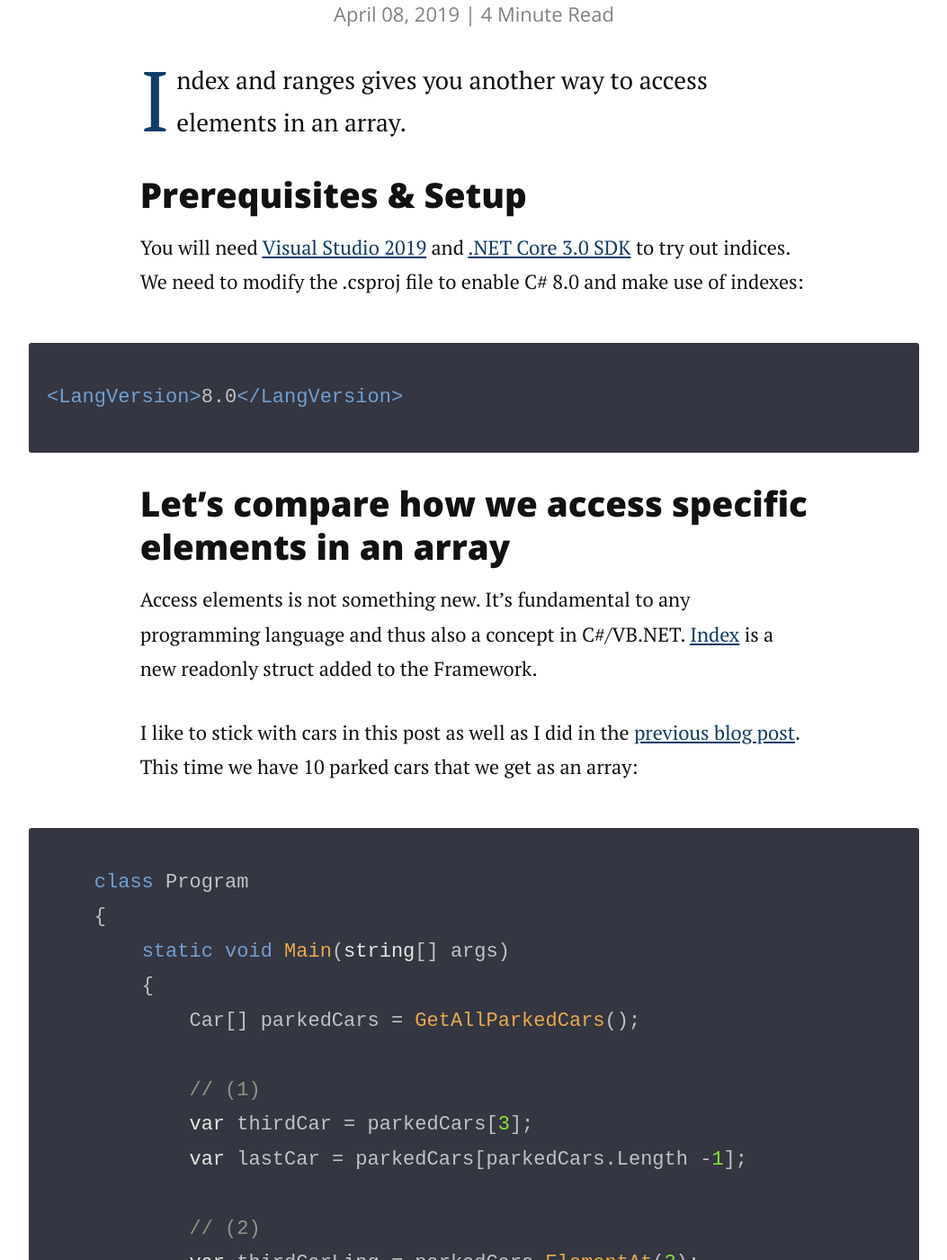
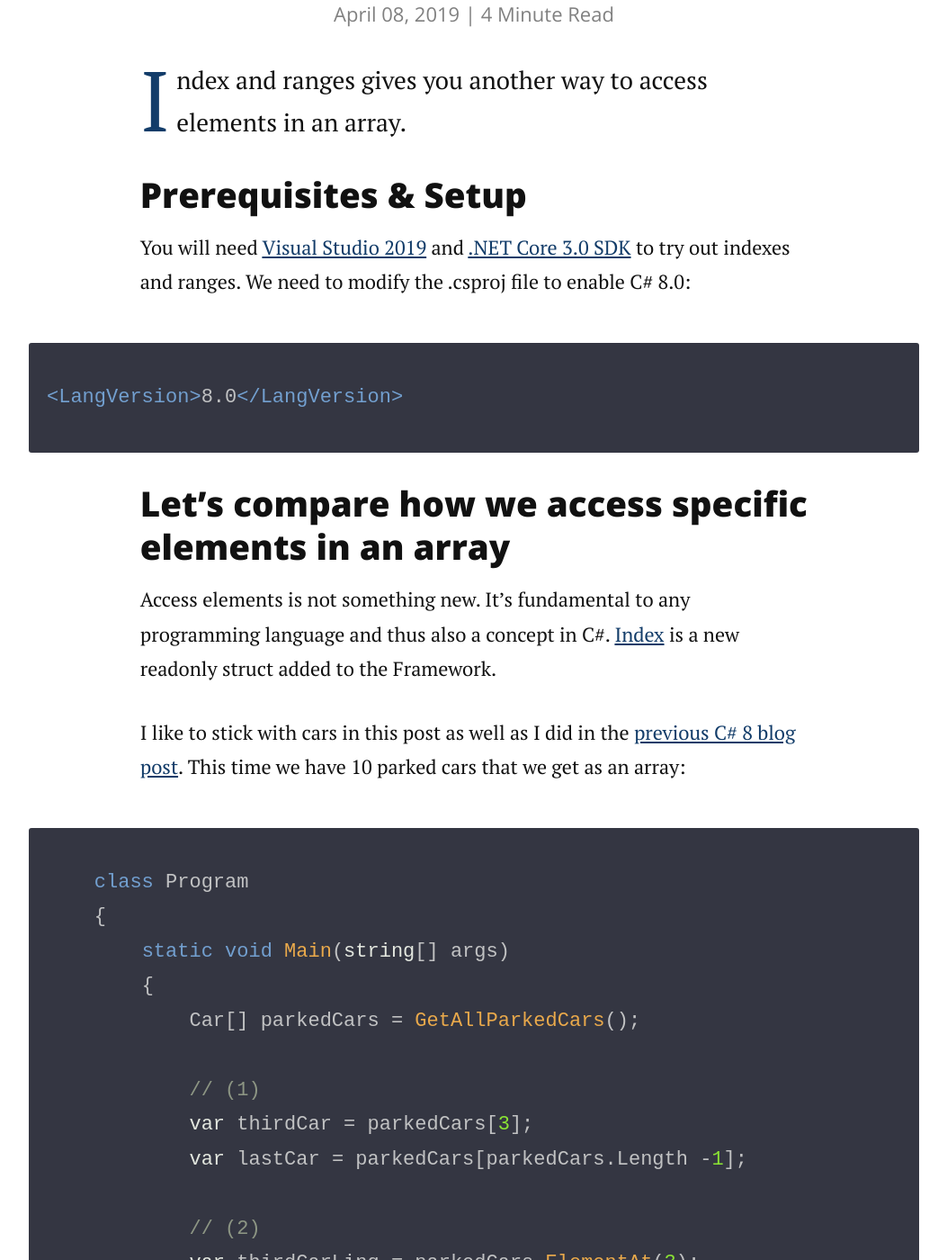
Before and after one commit to CodeTherapist/codetherapist.github.io, a Jekyll site: the page built from _posts/2019-04-08-csharp8-indexes-ranges.md, in a window 1280 px wide and 1400 px high, scrolled down 521 px. Shown: the whole window at 90% size, without its empty margins (113-1166 px from the left). Built offline with Jekyll 4.4.1, drawn with Linux system fonts in a browser that asks for light colours; comment, search, counter and statistics services are not loaded; some of the changed text lies outside the part shown.

Commit message:
Fix typos.

```diff
--- a/_posts/2019-04-08-csharp8-indexes-ranges.md
+++ b/_posts/2019-04-08-csharp8-indexes-ranges.md
@@ -10,7 +10,7 @@ date:   2019-04-08
 
 ### Prerequisites & Setup
 
-You will need [Visual Studio 2019](https://visualstudio.microsoft.com/vs/preview/) and [.NET Core 3.0 SDK](https://dotnet.microsoft.com/download/dotnet-core/3.0) to try out indices. We need to modify the .csproj file to enable C# 8.0 and make use of indexes:
+You will need [Visual Studio 2019](https://visualstudio.microsoft.com/vs/preview/) and [.NET Core 3.0 SDK](https://dotnet.microsoft.com/download/dotnet-core/3.0) to try out indexes and ranges. We need to modify the .csproj file to enable C# 8.0:
 
 {% highlight xml %}
 
@@ -20,10 +20,10 @@ You will need [Visual Studio 2019](https://visualstudio.microsoft.com/vs/preview
 
 ### Let's compare how we access specific elements in an array
 
-Access elements is not something new. It's fundamental to any programming language and thus also a concept in C#/VB.NET.
-<a href="https://github.com/dotnet/corefx/blob/master/src/Common/src/CoreLib/System/Index.cs" target="_blank"> Index</a> is a new readonly struct added to the Framework.
+Access elements is not something new. It's fundamental to any programming language and thus also a concept in C#.
+<a href="https://github.com/dotnet/corefx/blob/master/src/Common/src/CoreLib/System/Index.cs" target="_blank">Index</a> is a new readonly struct added to the Framework.
 
-I like to stick with cars in this post as well as I did in the <a href="https://codetherapist.github.io/blog/csharp8-nullable-ref-types/" target="_blank">previous blog post</a>.
+I like to stick with cars in this post as well as I did in the <a href="https://codetherapist.github.io/blog/csharp8-nullable-ref-types/" target="_blank">previous C# 8 blog post</a>.
 This time we have 10 parked cars that we get as an array:
 
 {% highlight csharp %}
```
Also changed, not shown: other parts of _posts/2019-04-08-csharp8-indexes-ranges.md (+2 -2 lines).
